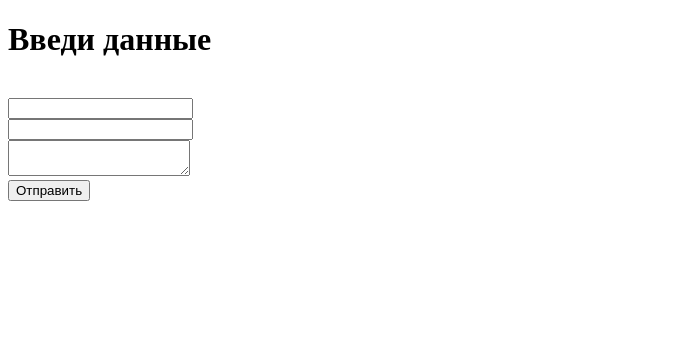
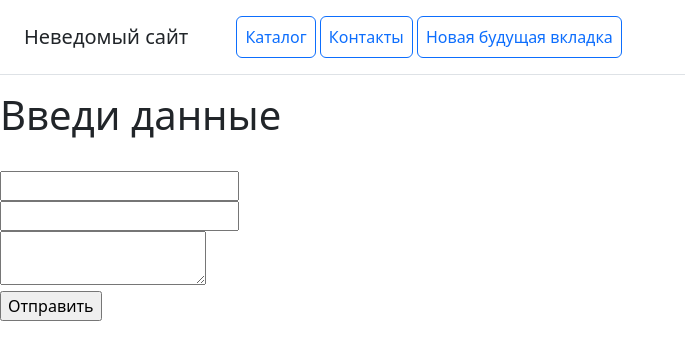
Before and after one commit to Polyakov-Mikhail/polyakov_mikhail_home_work_19.2, a Django app: page /unit/ in a window 1280 px wide. Shown: the top 360 px of the page, without its empty margins (0-685 px from the left). Run offline with Django 5.2, Linux system fonts and the light colour scheme.

Commit message:
corrected html

```diff
--- a/catalog/templates/home.html
+++ b/catalog/templates/home.html
@@ -12,7 +12,7 @@
     <nav class="ms-5">
         <a class="p-2 btn btn-outline-primary" href="/">Каталог</a>
         <a class="p-2 btn btn-outline-primary" href="/contacts/">Контакты</a>
-        <a class="p-2 btn btn-outline-primary" href="/unit/">Юнит Экономика</a>
+        <a class="p-2 btn btn-outline-primary" href="/unit/">Новая будущая вкладка</a>
     </nav>
 </div>
 
@@ -47,7 +47,7 @@
         <div class="row">
             <div class="col-12 col-md">
                 Неведомый сайт
-                <small class="d-block mb-3 text-muted">&copy; 2023</small>
+                <small class="d-block mb-3 text-muted">&copy; 2024</small>
             </div>
             <div class="col-6 col-md">
                 <h5>Категории</h5>
--- a/catalog/templates/unit.html
+++ b/catalog/templates/unit.html
@@ -1,10 +1,20 @@
 <!DOCTYPE html>
 <html lang="en">
 <head>
-    <meta charset="UTF-8">
-    <title>Title</title>
+    <meta charset="utf-8">
+    <meta name="viewport" content="width=device-width, initial-scale=1">
+    <title>Неведомый сайт</title>
+    <link href="https://cdn.jsdelivr.net/npm/bootstrap@5.3.2/dist/css/bootstrap.min.css" rel="stylesheet" integrity="sha384-T3c6CoIi6uLrA9TneNEoa7RxnatzjcDSCmG1MXxSR1GAsXEV/Dwwykc2MPK8M2HN" crossorigin="anonymous">
 </head>
 <body>
+<div class="d-flex flex-column flex-md-row align-items-center p-3 px-md-4 mb-3 bg-white border-bottom box-shadow">
+    <h5 class="my-0 mr-md-auto font-weight-normal">Неведомый сайт</h5>
+    <nav class="ms-5">
+        <a class="p-2 btn btn-outline-primary" href="/">Каталог</a>
+        <a class="p-2 btn btn-outline-primary" href="/contacts/">Контакты</a>
+        <a class="p-2 btn btn-outline-primary" href="/unit/">Новая будущая вкладка</a>
+    </nav>
+</div>
 <h1>Введи данные</h1>
 <br>
 <form method="post">
```
Also changed, not shown: catalog/templates/contacts.html (+5 -4 lines).
